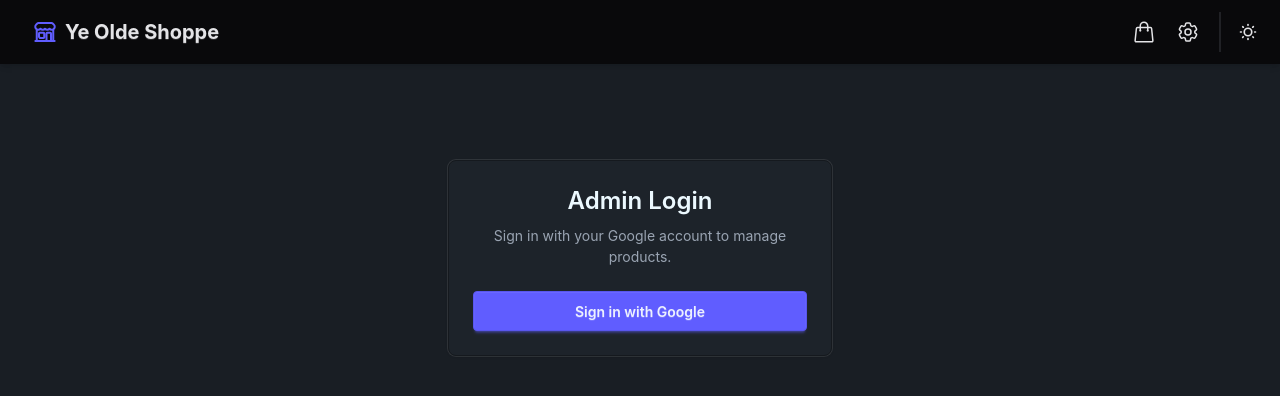
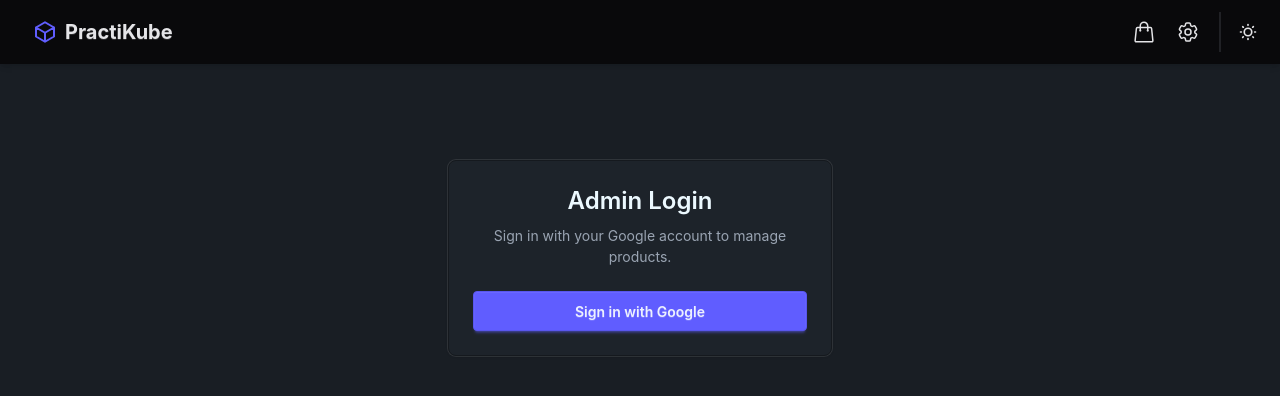
Before and after one commit to remerle/k8s-practice-app, a SvelteKit app in the folder frontend/: page /admin/login in a window 1280 px wide. Shown: the top 396 px of the page. Built offline with nearby package versions, Linux system fonts and the light colour scheme; no server answers.

Commit message:
Rename to PractiKube with cube icon

```diff
--- a/frontend/src/routes/+layout.svelte
+++ b/frontend/src/routes/+layout.svelte
@@ -9,8 +9,8 @@
 <div class="navbar bg-base-300 shadow-md sticky top-0 z-40 px-4">
   <div class="navbar-start">
     <a href="/" class="btn btn-ghost text-xl font-bold gap-2">
-      <svg xmlns="http://www.w3.org/2000/svg" fill="none" viewBox="0 0 24 24" stroke-width="2" stroke="currentColor" class="w-6 h-6 text-primary"><path stroke-linecap="round" stroke-linejoin="round" d="M13.5 21v-7.5a.75.75 0 01.75-.75h3a.75.75 0 01.75.75V21m-4.5 0H2.36m11.14 0H18m0 0h3.64m-1.39 0V9.349m-16.5 11.65V9.35m0 0a3.001 3.001 0 003.75-.615A2.993 2.993 0 009.75 9.75c.896 0 1.7-.393 2.25-1.016a2.993 2.993 0 002.25 1.016c.896 0 1.7-.393 2.25-1.016a3.001 3.001 0 003.75.614m-16.5 0a3.004 3.004 0 01-.621-4.72L4.318 3.44A1.5 1.5 0 015.378 3h13.243a1.5 1.5 0 011.06.44l1.19 1.189a3 3 0 01-.621 4.72m-13.5 8.65h3.75a.75.75 0 00.75-.75V13.5a.75.75 0 00-.75-.75H6.75a.75.75 0 00-.75.75v3.15c0 .415.336.75.75.75z" /></svg>
-      Ye Olde Shoppe
+      <svg xmlns="http://www.w3.org/2000/svg" fill="none" viewBox="0 0 24 24" stroke-width="2" stroke="currentColor" class="w-6 h-6 text-primary"><path stroke-linecap="round" stroke-linejoin="round" d="M21 7.5l-9-5.25L3 7.5m18 0l-9 5.25m9-5.25v9l-9 5.25M3 7.5l9 5.25M3 7.5v9l9 5.25m0-9v9" /></svg>
+      PractiKube
     </a>
   </div>
   <div class="navbar-center hidden sm:flex"></div>
--- a/frontend/src/routes/+page.svelte
+++ b/frontend/src/routes/+page.svelte
@@ -5,7 +5,7 @@
 </script>
 
 <svelte:head>
-  <title>Ye Olde Shoppe</title>
+  <title>PractiKube</title>
 </svelte:head>
 
 <h1 class="text-3xl font-bold mb-6">Products</h1>
--- a/frontend/src/routes/cart/+page.svelte
+++ b/frontend/src/routes/cart/+page.svelte
@@ -4,7 +4,7 @@
 </script>
 
 <svelte:head>
-  <title>Cart - Ye Olde Shoppe</title>
+  <title>Cart - PractiKube</title>
 </svelte:head>
 
 <h1 class="text-3xl font-bold mb-6">Shopping Cart</h1>
--- a/frontend/src/routes/products/[id]/+page.svelte
+++ b/frontend/src/routes/products/[id]/+page.svelte
@@ -18,7 +18,7 @@
 </script>
 
 <svelte:head>
-  <title>{product.name} - Ye Olde Shoppe</title>
+  <title>{product.name} - PractiKube</title>
 </svelte:head>
 
 <a href="/" class="btn btn-ghost btn-sm mb-6">&larr; Back to products</a>
```
